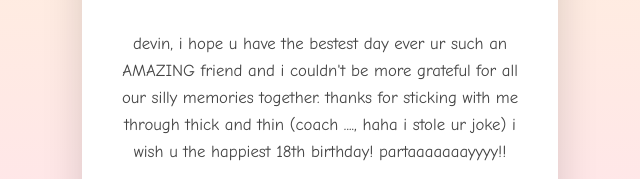
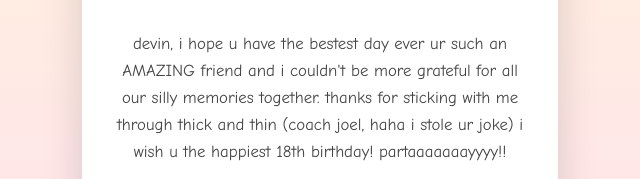
Before and after one commit to vinayaa1/devin_18thbdayyy, a plain HTML site: page index.html in a window 1280 px wide. Shown: the part 374-553 px from the top of the page, 320-960 px from the left. Drawn offline with Linux system fonts and the light colour scheme.

Commit message:
happy birthday!

```diff
--- a/index.html
+++ b/index.html
@@ -101,7 +101,7 @@
     <div class="monkeys">🐒 🐵 🙈</div>
 
     <p id="message">
-      devin, i hope u have the bestest day ever ur such an AMAZING friend and i couldn't be more grateful for all our silly memories together. thanks for sticking with me through thick and thin (coach ...., haha i stole ur joke) i wish u the happiest 18th birthday! partaaaaaaayyyy!!
+      devin, i hope u have the bestest day ever ur such an AMAZING friend and i couldn't be more grateful for all our silly memories together. thanks for sticking with me through thick and thin (coach joel, haha i stole ur joke) i wish u the happiest 18th birthday! partaaaaaaayyyy!!
 </p>
 
     <button onclick="changeMessage()">click for our favorite hashtags</button>
```
